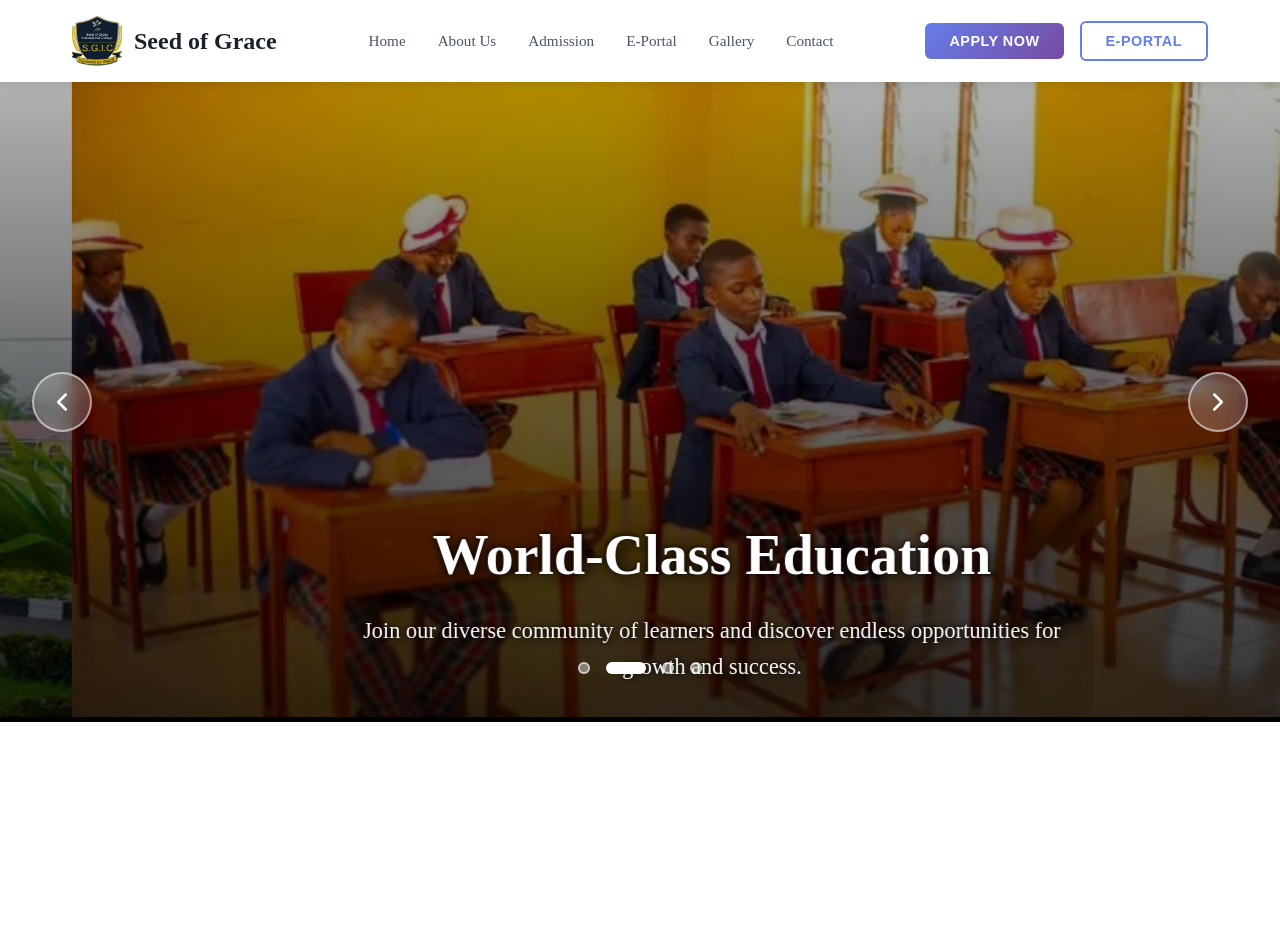
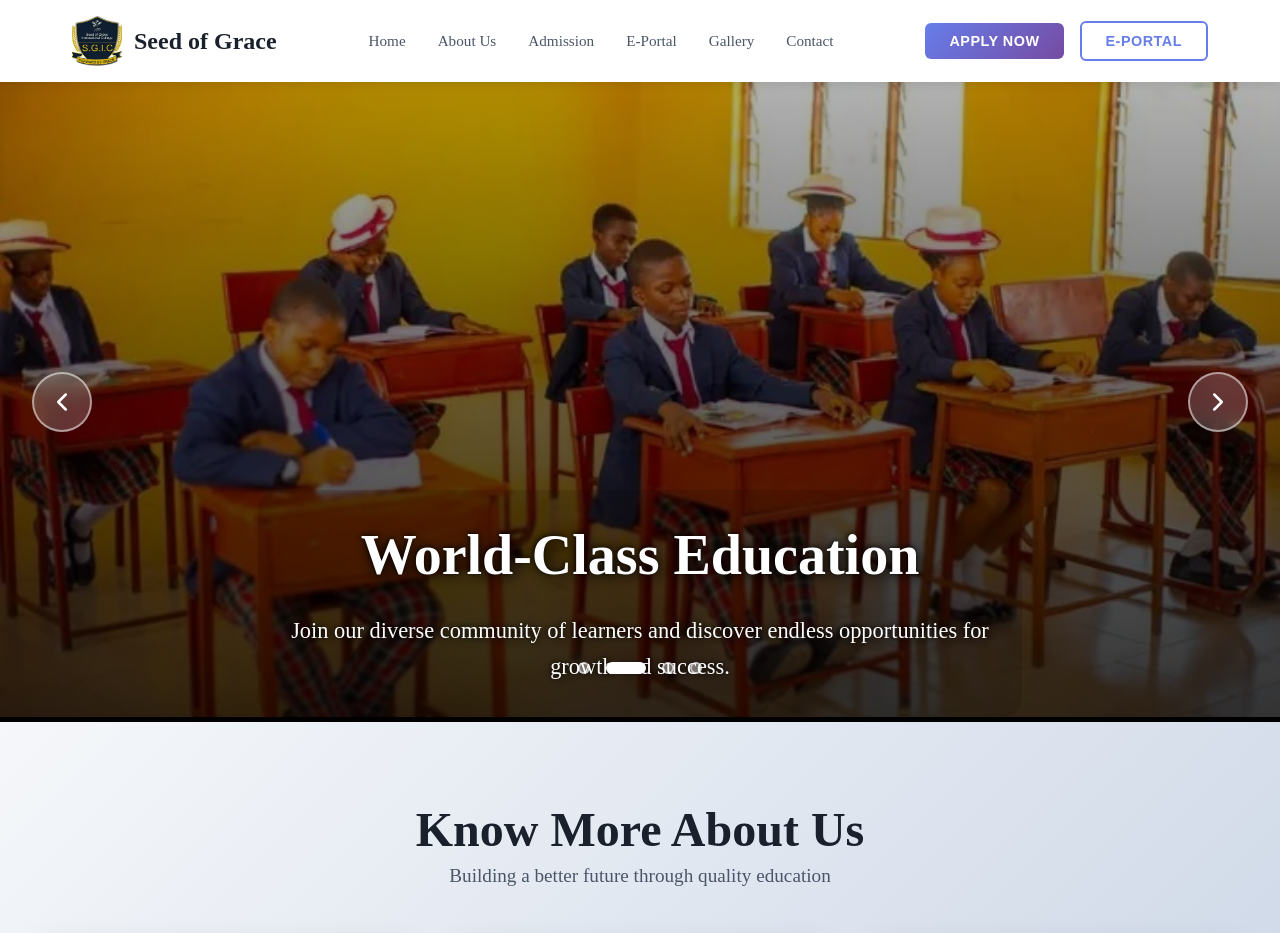
Before and after one commit to Mighty97/Seed-of-Grace-International-College, a React (Vite) app: page / in a window 1280 px wide. Shown: the top 933 px of the page. Before the commit the page ends 800 px from the top, so only its background shows below. Built offline with nearby package versions, Linux system fonts and the light colour scheme; grey boxes are pictures that could not be loaded.

Commit message:
about us rendered

```diff
--- a/src/App.jsx
+++ b/src/App.jsx
@@ -1,5 +1,6 @@
 import { Header } from './components/header'
 import { Carousel } from './components/Carousel'
+import { AboutUsFlip } from './components/About'
 import './App.css'
 
 function App() {
@@ -7,6 +8,7 @@ function App() {
   <>
     <Header />
     <Carousel />
+    <AboutUsFlip />
   </>
  )
 }
--- a/src/components/About.jsx
+++ b/src/components/About.jsx
@@ -2,7 +2,7 @@ import React, { useState, useEffect } from 'react';
 import { Book, Target, Eye, Award } from 'lucide-react';
 import './About.css'
 
-const AboutUsFlip() {
+export function AboutUsFlip() {
   const [isFlipped, setIsFlipped] = useState(false);
 
   const handleFlip = () => {
@@ -111,5 +111,3 @@ const AboutUsFlip() {
     </>
   );
 };
-
-export default AboutUsFlip;
```
